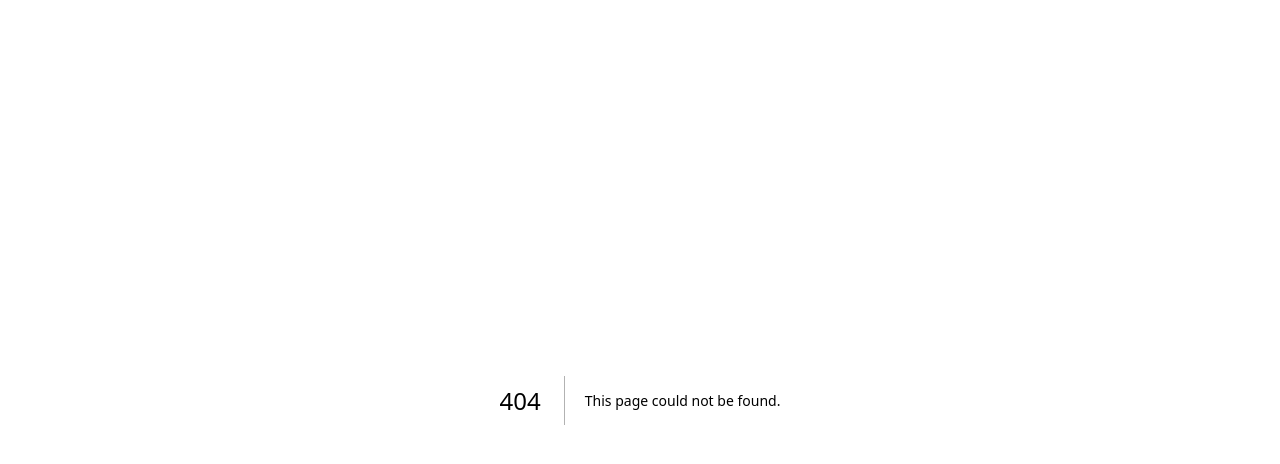
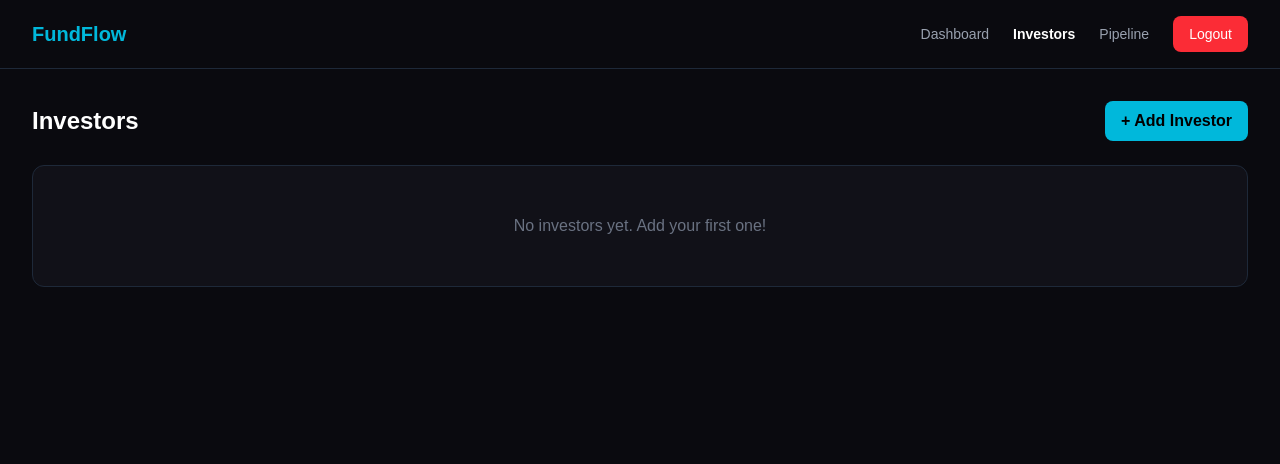
Before and after one commit to kurzmichael02-hue/fundflow, a Next.js app in the folder frontend/: page /investors in a window 1280 px wide. Before the commit this address had no page. Shown: the top 464 px of the page. Built offline with nearby package versions, Linux system fonts and the light colour scheme.

Commit message:
feat: add dashboard and investor CRM page

```diff
--- /dev/null
+++ b/frontend/app/dashboard/page.tsx
@@ -0,0 +1,44 @@
+"use client"
+
+export default function DashboardPage() {
+  return (
+    <main className="min-h-screen bg-[#0a0a0f] text-white">
+      {/* Navbar */}
+      <nav className="border-b border-gray-800 px-8 py-4 flex items-center justify-between">
+        <h1 className="text-xl font-bold text-cyan-500">FundFlow</h1>
+        <div className="flex items-center gap-6">
+          <a href="/dashboard" className="text-gray-400 hover:text-white transition text-sm">Dashboard</a>
+          <a href="/investors" className="text-gray-400 hover:text-white transition text-sm">Investors</a>
+          <a href="/pipeline" className="text-gray-400 hover:text-white transition text-sm">Pipeline</a>
+          <button className="bg-red-500 hover:bg-red-400 text-white text-sm px-4 py-2 rounded-lg transition">
+            Logout
+          </button>
+        </div>
+      </nav>
+
+      {/* Stats */}
+      <div className="px-8 py-8">
+        <h2 className="text-2xl font-bold mb-6">Welcome back 👋</h2>
+        <div className="grid grid-cols-4 gap-4 mb-8">
+          {[
+            { label: "Total Investors", value: "0" },
+            { label: "Active Leads", value: "0" },
+            { label: "Meetings Booked", value: "0" },
+            { label: "Deals Closed", value: "0" },
+          ].map((stat) => (
+            <div key={stat.label} className="bg-[#111118] border border-gray-800 rounded-xl p-5">
+              <p className="text-gray-400 text-sm mb-1">{stat.label}</p>
+              <p className="text-3xl font-bold text-white">{stat.value}</p>
+            </div>
+          ))}
+        </div>
+
+        {/* Recent Activity */}
+        <div className="bg-[#111118] border border-gray-800 rounded-xl p-6">
+          <h3 className="text-lg font-semibold mb-4">Recent Activity</h3>
+          <p className="text-gray-500 text-sm">No activity yet. Start by adding investors to your pipeline.</p>
+        </div>
+      </div>
+    </main>
+  )
+}
--- /dev/null
+++ b/frontend/app/investors/page.tsx
@@ -0,0 +1,115 @@
+"use client"
+import { useState } from "react"
+
+type Investor = {
+  id: number
+  name: string
+  email: string
+  company: string
+  status: "Outreach" | "Interested" | "Meeting" | "Term Sheet" | "Closed"
+  notes: string
+}
+
+const STATUS_COLORS: Record<Investor["status"], string> = {
+  Outreach: "bg-gray-700 text-gray-300",
+  Interested: "bg-blue-900 text-blue-300",
+  Meeting: "bg-yellow-900 text-yellow-300",
+  "Term Sheet": "bg-purple-900 text-purple-300",
+  Closed: "bg-green-900 text-green-300",
+}
+
+export default function InvestorsPage() {
+  const [investors, setInvestors] = useState<Investor[]>([])
+  const [showModal, setShowModal] = useState(false)
+  const [form, setForm] = useState({ name: "", email: "", company: "", status: "Outreach" as Investor["status"], notes: "" })
+
+  const addInvestor = () => {
+    if (!form.name || !form.email) return
+    setInvestors([...investors, { ...form, id: Date.now() }])
+    setForm({ name: "", email: "", company: "", status: "Outreach", notes: "" })
+    setShowModal(false)
+  }
+
+  return (
+    <main className="min-h-screen bg-[#0a0a0f] text-white">
+      <nav className="border-b border-gray-800 px-8 py-4 flex items-center justify-between">
+        <h1 className="text-xl font-bold text-cyan-500">FundFlow</h1>
+        <div className="flex items-center gap-6">
+          <a href="/dashboard" className="text-gray-400 hover:text-white transition text-sm">Dashboard</a>
+          <a href="/investors" className="text-white text-sm font-semibold">Investors</a>
+          <a href="/pipeline" className="text-gray-400 hover:text-white transition text-sm">Pipeline</a>
+          <button className="bg-red-500 hover:bg-red-400 text-white text-sm px-4 py-2 rounded-lg transition">Logout</button>
+        </div>
+      </nav>
+
+      <div className="px-8 py-8">
+        <div className="flex items-center justify-between mb-6">
+          <h2 className="text-2xl font-bold">Investors</h2>
+          <button onClick={() => setShowModal(true)} className="bg-cyan-500 hover:bg-cyan-400 text-black font-semibold px-4 py-2 rounded-lg transition">
+            + Add Investor
+          </button>
+        </div>
+
+        {investors.length === 0 ? (
+          <div className="bg-[#111118] border border-gray-800 rounded-xl p-12 text-center">
+            <p className="text-gray-500">No investors yet. Add your first one!</p>
+          </div>
+        ) : (
+          <div className="bg-[#111118] border border-gray-800 rounded-xl overflow-hidden">
+            <table className="w-full">
+              <thead>
+                <tr className="border-b border-gray-800">
+                  <th className="text-left px-6 py-4 text-gray-400 text-sm font-medium">Name</th>
+                  <th className="text-left px-6 py-4 text-gray-400 text-sm font-medium">Company</th>
+                  <th className="text-left px-6 py-4 text-gray-400 text-sm font-medium">Email</th>
+                  <th className="text-left px-6 py-4 text-gray-400 text-sm font-medium">Status</th>
+                  <th className="text-left px-6 py-4 text-gray-400 text-sm font-medium">Notes</th>
+                </tr>
+              </thead>
+              <tbody>
+                {investors.map((inv) => (
+                  <tr key={inv.id} className="border-b border-gray-800 hover:bg-[#1a1a25] transition">
+                    <td className="px-6 py-4 text-white font-medium">{inv.name}</td>
+                    <td className="px-6 py-4 text-gray-300">{inv.company}</td>
+                    <td className="px-6 py-4 text-gray-300">{inv.email}</td>
+                    <td className="px-6 py-4">
+                      <span className={`px-3 py-1 rounded-full text-xs font-medium ${STATUS_COLORS[inv.status]}`}>
+                        {inv.status}
+                      </span>
+                    </td>
+                    <td className="px-6 py-4 text-gray-400 text-sm">{inv.notes || "—"}</td>
+                  </tr>
+                ))}
+              </tbody>
+            </table>
+          </div>
+        )}
+      </div>
+
+      {showModal && (
+        <div className="fixed inset-0 bg-black/60 flex items-center justify-center z-50">
+          <div className="bg-[#111118] border border-gray-800 rounded-2xl p-8 w-full max-w-md">
+            <h3 className="text-xl font-bold mb-6">Add Investor</h3>
+            <div className="flex flex-col gap-4">
+              <input placeholder="Name *" value={form.name} onChange={(e) => setForm({...form, name: e.target.value})} className="bg-[#1a1a25] border border-gray-700 text-white rounded-lg px-4 py-3 outline-none focus:border-cyan-500 transition" />
+              <input placeholder="Email *" value={form.email} onChange={(e) => setForm({...form, email: e.target.value})} className="bg-[#1a1a25] border border-gray-700 text-white rounded-lg px-4 py-3 outline-none focus:border-cyan-500 transition" />
+              <input placeholder="Company" value={form.company} onChange={(e) => setForm({...form, company: e.target.value})} className="bg-[#1a1a25] border border-gray-700 text-white rounded-lg px-4 py-3 outline-none focus:border-cyan-500 transition" />
+              <select value={form.status} onChange={(e) => setForm({...form, status: e.target.value as Investor["status"]})} className="bg-[#1a1a25] border border-gray-700 text-white rounded-lg px-4 py-3 outline-none focus:border-cyan-500 transition">
+                <option>Outreach</option>
+                <option>Interested</option>
+                <option>Meeting</option>
+                <option>Term Sheet</option>
+                <option>Closed</option>
+              </select>
+              <textarea placeholder="Notes" value={form.notes} onChange={(e) => setForm({...form, notes: e.target.value})} className="bg-[#1a1a25] border border-gray-700 text-white rounded-lg px-4 py-3 outline-none focus:border-cyan-500 transition resize-none h-24" />
+              <div className="flex gap-3">
+                <button onClick={addInvestor} className="flex-1 bg-cyan-500 hover:bg-cyan-400 text-black font-semibold py-3 rounded-lg transition">Add</button>
+                <button onClick={() => setShowModal(false)} className="flex-1 border border-gray-700 text-gray-300 hover:bg-gray-800 py-3 rounded-lg transition">Cancel</button>
+              </div>
+            </div>
+          </div>
+        </div>
+      )}
+    </main>
+  )
+}
```
